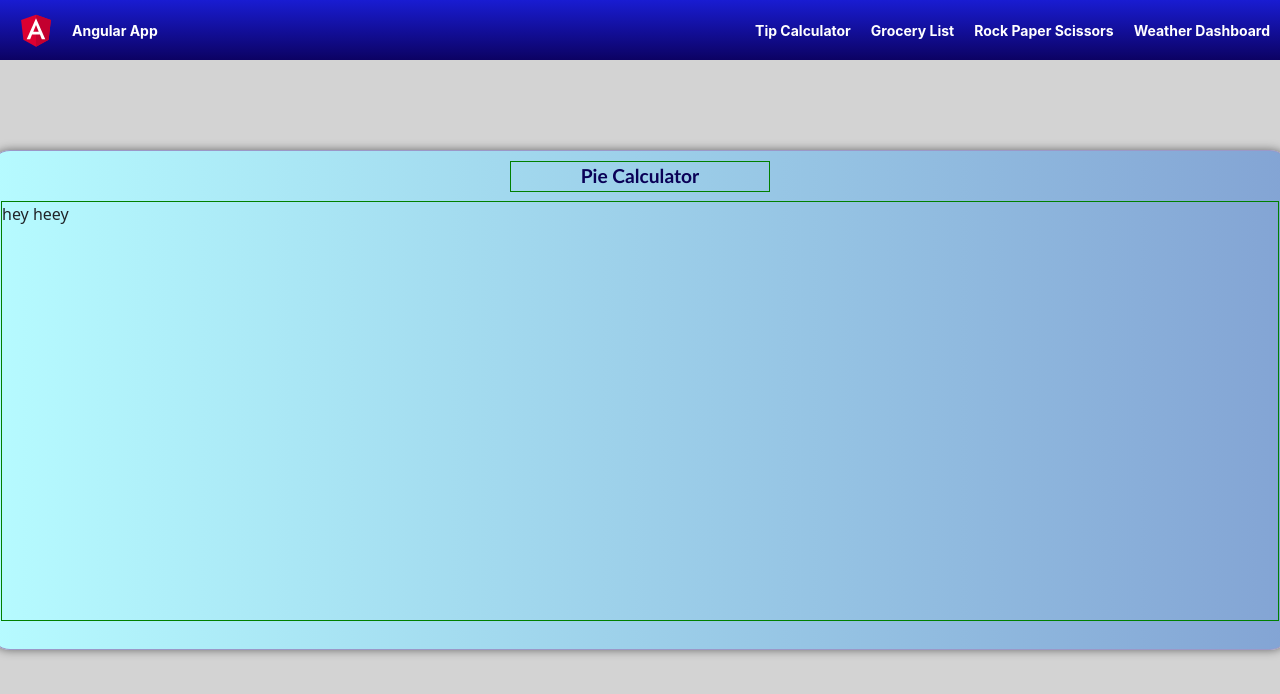
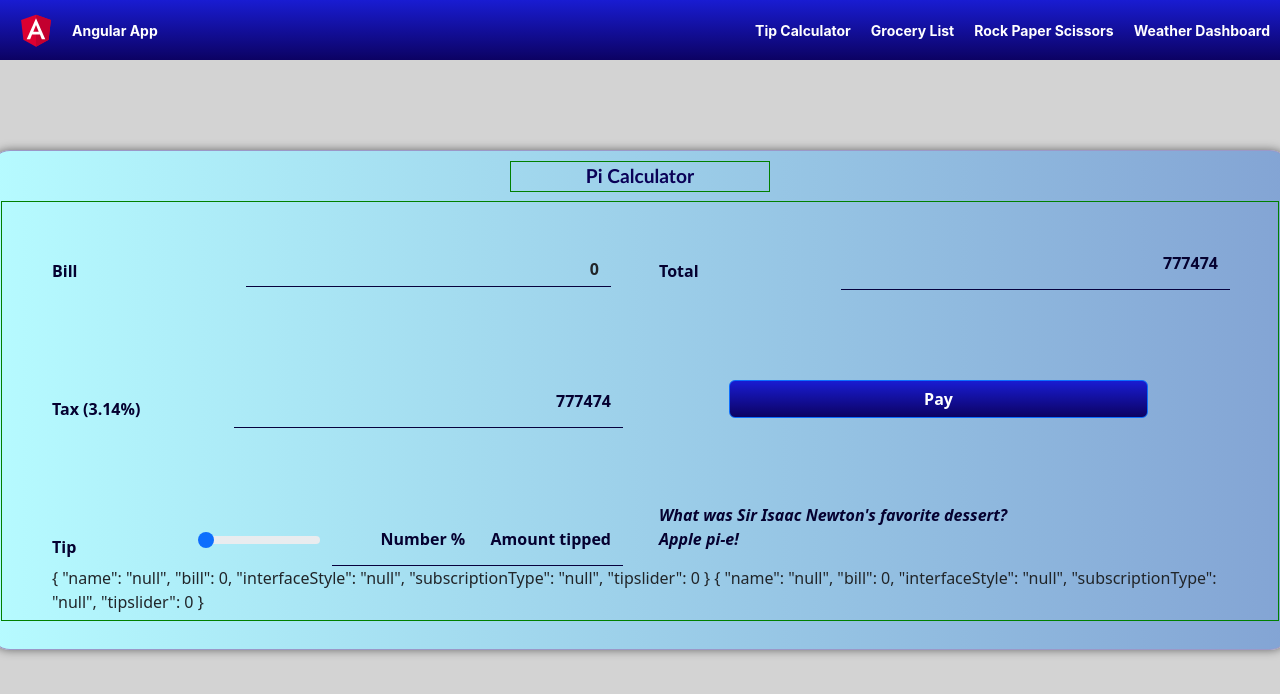
Before and after one commit to rueilmanzambi/appDemo, an Angular app: page /calculator in a window 1280 px wide. Shown: the top 694 px of the page. Built offline with nearby package versions, Linux system fonts and the light colour scheme.

Commit message:
finished calculator layout

```diff
--- a/src/app/app.module.ts
+++ b/src/app/app.module.ts
@@ -13,6 +13,7 @@ import { WeatherModule } from './weather/weather.module';
 import { GroceryModule } from './grocery/grocery.module';
 import { CalculatorModule } from './calculator/calculator.module';
 import { SharedModule } from './shared/shared.module';
+import { FormsModule } from '@angular/forms';
 
 @NgModule({
   declarations: [
@@ -25,6 +26,7 @@ import { SharedModule } from './shared/shared.module';
   ],
   imports: [
     BrowserModule,
+    FormsModule,
     RouterModule.forRoot([
       { path: 'welcome', component: WelcomeComponent },
       { path: '', redirectTo: 'welcome', pathMatch: 'full'},
--- a/src/app/calculator/calculator.component.css
+++ b/src/app/calculator/calculator.component.css
@@ -27,7 +27,7 @@
     font-weight:bolder;
     font-size: larger;
     font-family: 'Trebuchet MS', 'Lucida Sans Unicode', 'Lucida Grande', 'Lucida Sans', Arial, sans-serif;
-    color: rgb(10, 1, 87);
+    color: #0a0157;
     z-index: 1;
     text-align: center;
     position: fixed;
@@ -38,4 +38,17 @@
     border: 1px solid green;
     height: 420px;
     margin-top: 40px;
+    display: flex;
+    padding: 50px 60px 10px 50px;
 }
+
+.left-side {
+    border: 1px solid green;
+    width: 640px;
+}
+
+.right-side {
+    border: 1px solid green;
+    width: 640px;
+
+}
--- a/src/app/calculator/calculator.component.html
+++ b/src/app/calculator/calculator.component.html
@@ -1,11 +1,18 @@
 <pm-toolbar></pm-toolbar>
 <div class="body">
     <div class="content">
-        <div class="calc-header">
-            Pie Calculator
-        </div>
-        <div class="calc-body">
-            hey heey
-        </div>
+            <div class="calc-header">
+                Pi Calculator
+            </div>
+            <div class="calc-body">
+                <pm-calc-form>
+                    <div class="left-side">
+                        hey hey
+                    </div>
+                    <div class="right-side">
+                        bububu
+                    </div>
+                </pm-calc-form>
+            </div>
     </div>
 </div>
--- /dev/null
+++ b/src/app/data/calc-form-property.ts
@@ -0,0 +1,9 @@
+
+
+export interface CalcFormProp {
+    name: string,
+    bill: number,
+    interfaceStyle: string,
+    subscriptionType: string,
+    tipslider: number
+}
--- /dev/null
+++ b/src/app/shared/calc-form.component.css
@@ -0,0 +1,105 @@
+/*
+.ng-invalid:not(form).ng-touched {
+    border: 1px solid red;
+}*/
+
+.field-error {
+    border: 1px solid red;
+}
+
+.custom-spacing {
+    margin-bottom: 100px;
+}
+
+.total {
+    margin-bottom: 90px;
+}
+
+.ok-btn {
+    margin-bottom: 85px;
+}
+
+.joke{
+    font-style: italic;
+}
+
+.custom-text-color {
+    color: #050130;
+}
+
+.custom-bg {
+    background: linear-gradient(#191cd2, #0c0263);
+}
+
+.custom-field-style {
+    border: inherit;
+    border-bottom: 1px solid #07013d;
+    border-radius: 0px;
+    background: none;
+    line-height: normal;
+    cursor: pointer;
+    outline: none;
+}
+/*
+
+<div>
+    <form #form="ngForm" (ngSubmit)="onSubmit(form)">
+        <div class="form-group">
+            <label for="name">Name</label>
+            <input id="name" name="name" class="form-control" [(ngModel)]="calcForm.name" required pattern="B.*"
+                minlength="3" #nameField="ngModel" [class.field-error]="form.submitted && nameField.invalid"
+                (blur)="onBlur(nameField)"/>
+            <div [hidden] = "!form.submitted || nameField.valid" class="alert alert-danger">
+                Enter a name
+            </div>
+            <label for="bill">Bill</label>
+            <input id="bill" name="bill" class="form-control" [(ngModel)]="calcForm.bill" required />
+        </div>
+        <div class="form-check form-group">
+            <input class="form-check-input" type="checkbox" value="" id="flexCheckIndeterminate"/>
+            <label class="form-check-label" for="flexCheckIndeterminate">
+              Indeterminate checkbox
+            </label>
+        </div>
+        <div class="form-group">
+            <div class="form-check">
+                <input class="form-check-input" type="radio" name="interfaceStyle" id="lightInterface" value="light" checked [(ngModel)]="calcForm.interfaceStyle">
+                <label class="form-check-label" for="lightInterface">
+                light radio
+                </label>
+            </div>
+            <div class="form-check">
+                <input class="form-check-input" type="radio" name="interfaceStyle" id="mediumInterface" value="medium" [(ngModel)]="calcForm.interfaceStyle">
+                <label class="form-check-label" for="mediumInterface">
+                medium radio
+                </label>
+            </div>
+            <div class="form-check">
+                <input class="form-check-input" type="radio" name="interfaceStyle" id="darkInterface" value="dark" [(ngModel)]="calcForm.interfaceStyle">
+                <label class="form-check-label" for="darkInterface">
+                dark radio
+                </label>
+            </div>
+        </div>
+        <div class="form-group">
+            <label for="subscriptionType">Subscription Type</label>
+            <select class="form-control" id="subscriptionType" name="subscriptionType" [(ngModel)]="calcForm.subscriptionType">
+                <option selected>Open this select menu</option>
+                <option value="1">Monthly</option>
+                <option value="2">Annual</option>
+                <option value="3">Lifetime</option>
+              </select>
+        </div>
+        <div class="form-group">
+            <label class="form-label" for="tipslider">Example range</label>
+            <div class="range">
+                <input type="range" class="form-range" min="0" max="100" step="1" name="tipslider" id="tipslider" [(ngModel)]="calcForm.tipslider"/>
+            </div>
+        </div>
+        <button class="btn btn-primary">Ok</button>
+    </form>
+</div>
+    {{calcForm | json}}
+    {{originalCalcForm | json}}
+
+*/
--- /dev/null
+++ b/src/app/shared/calc-form.component.html
@@ -0,0 +1,40 @@
+<div>
+    <form #form="ngForm" (ngSubmit)="onSubmit(form)" class="row g-5">
+        <div class="col-md-6">
+            <div class="form-group">
+                <div class="row custom-spacing">
+                    <label for="bill" class="col-sm-4 col-form-label  custom-text-color fw-bolder ">Bill</label>
+                    <div class="col-sm-8 ">
+                        <input id="bill" name="bill" class="form-control text-end fw-bolder custom-field-style" [(ngModel)]="calcForm.bill"
+                            required placeholder="Enter amount" />
+                    </div>
+                </div>
+                <div class="row custom-spacing">
+                    <label for="tax"  class="col-sm-4 col-form-label custom-text-color fw-bolder">Tax (3.14%)</label>
+                    <div class="col-sm-8  text-end custom-text-color fw-bolder custom-field-style"><label id="tax" name="tax"> 777474</label></div>
+                </div>
+                <div class="row">
+                    <label id="tipLabel" name="tipLabel" class="col-sm-3 col-form-label custom-text-color fw-bolder"> Tip </label>
+                    <div class="col-sm-3">
+                        <input type="range" class="form-range " min="0" max="100" step="1"
+                        name="tipslider" id="tipslider" [(ngModel)]="calcForm.tipslider"/>
+                    </div>
+                    <label id="tipPerc" name="tipPerc" class="col-sm-3  text-end custom-text-color fw-bolder custom-field-style"> Number %</label>
+                    <label id="tipAmount" name="tipAmount" class="col-sm-3  text-end custom-text-color fw-bolder custom-field-style"> Amount tipped </label>
+                </div>
+            </div>
+        </div>
+        <div class="col-md-6">
+            <div class="form-group">
+                <div class="row total">
+                    <label id="totalLabel" name="totalLabel" class="col-sm-4 col-form-label custom-text-color fw-bolder">Total</label>
+                    <div class="col-sm-8  text-end custom-text-color fw-bolder custom-field-style"><label id="total" name="total"> 777474</label></div>
+                </div>
+                <div class="text-center custom-text-color fw-bolder"><button class="btn btn-primary w-75 ok-btn custom-bg fw-bold ">Pay</button></div>
+                <div class="joke custom-text-color fw-bold">What was Sir Isaac Newton's favorite dessert? <br/>Apple pi-e!</div>
+            </div>
+        </div>
+    </form>
+</div>
+    {{calcForm | json}}
+    {{originalCalcForm | json}}
--- /dev/null
+++ b/src/app/shared/calc-form.component.ts
@@ -0,0 +1,31 @@
+import { Component, OnInit } from '@angular/core';
+import { CalcFormProp } from '../data/calc-form-property';
+import { NgForm, NgModel } from '@angular/forms';
+
+@Component({
+  selector: 'pm-calc-form',
+  templateUrl: './calc-form.component.html',
+  styleUrls: ['./calc-form.component.css']
+})
+export class CalcFormComponent implements OnInit{
+  originalCalcForm: CalcFormProp = {
+    name: "null",
+    bill: 0,
+    interfaceStyle: "null",
+    subscriptionType: "null",
+    tipslider: 0
+  }
+
+  calcForm: CalcFormProp = { ...this.originalCalcForm };
+
+  ngOnInit(){
+  }
+
+  onBlur(field: NgModel) {
+    console.log('in onBlur: ', field.valid);
+  }
+
+  onSubmit(form: NgForm) {
+    console.log('in onSubmit: ', form.valid);
+  }
+}
```
Also changed, not shown: src/app/shared/shared.module.ts (+8 -3 lines), 1 other file (tests, documents, lock files or other folders).
